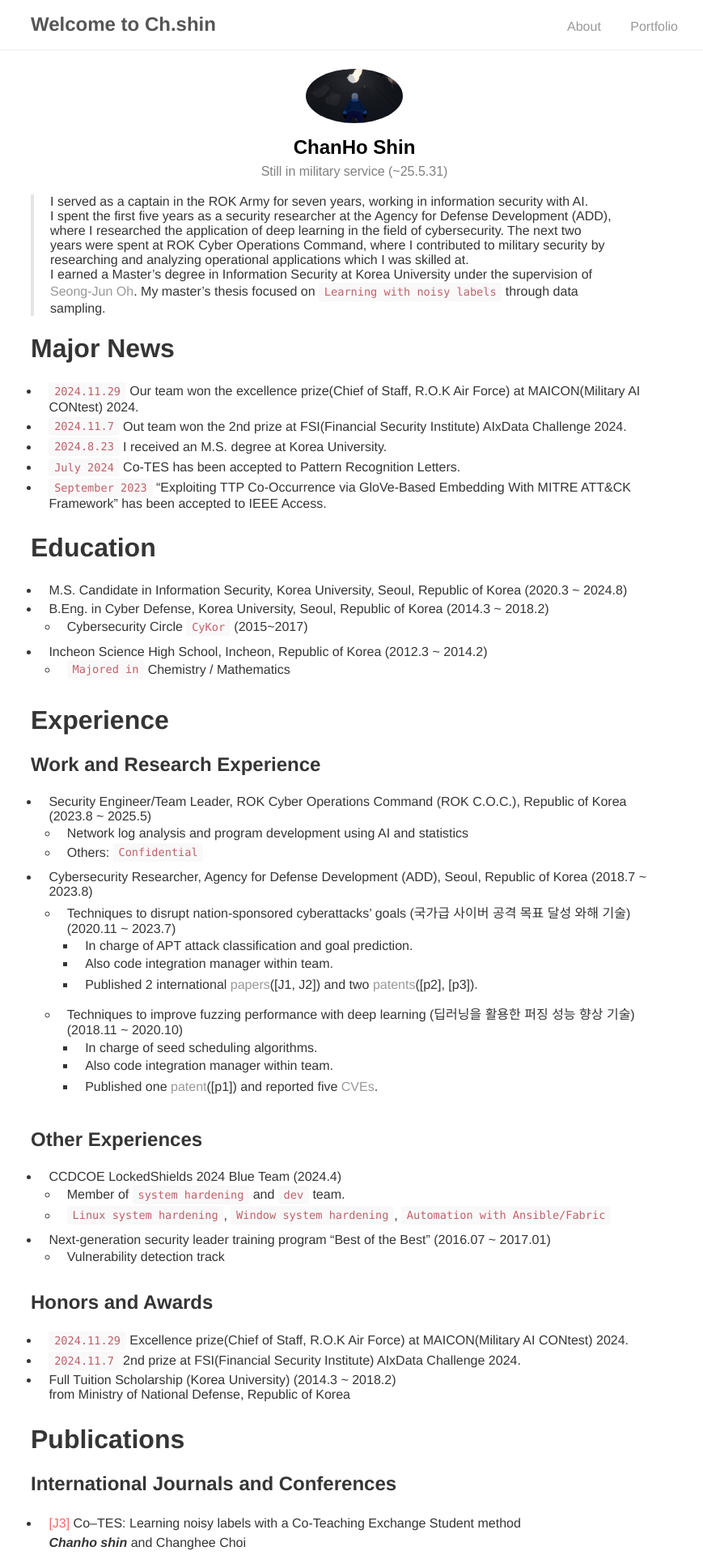
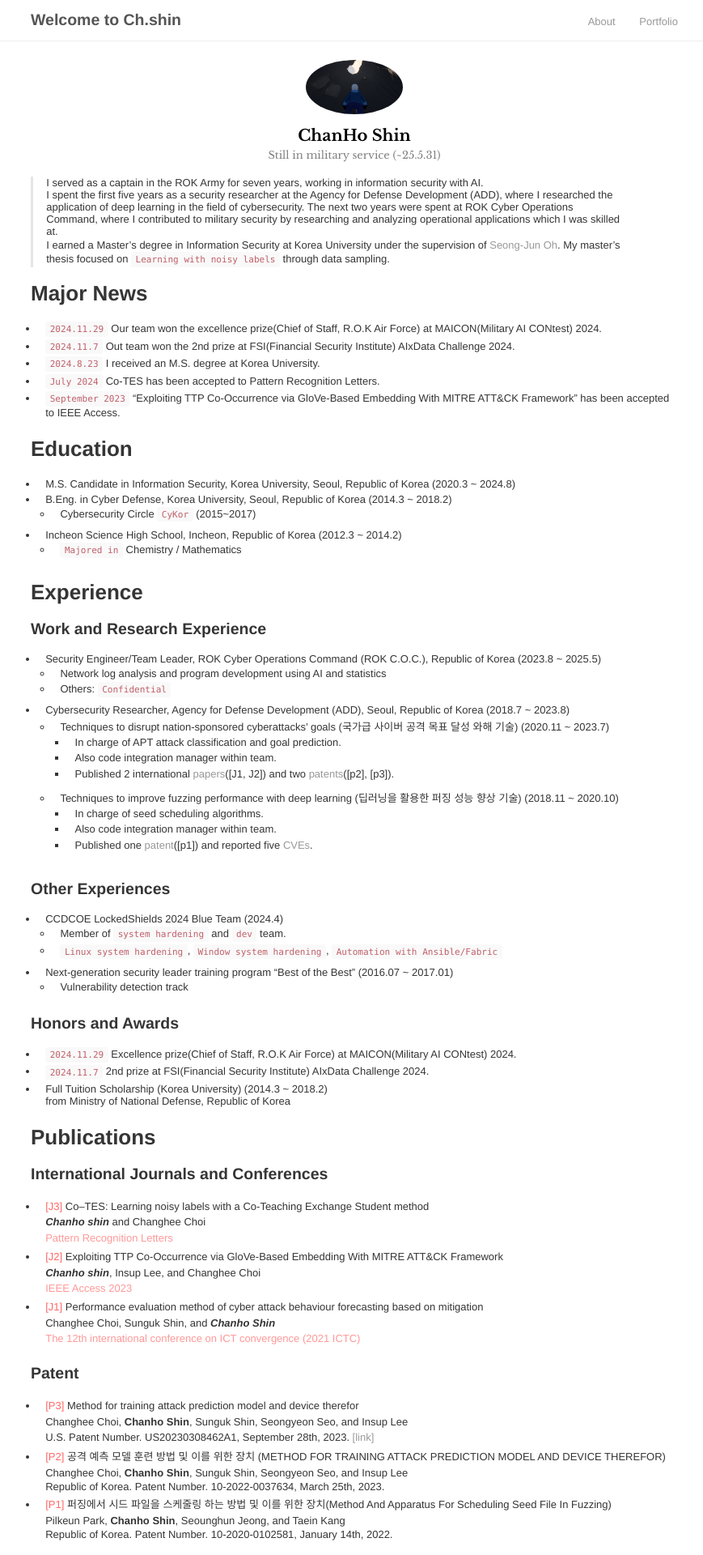
Before and after one commit to SSINsch/ssinsch.github.io, a Jekyll site: the page built from index.md, in a window 1280 px wide. Shown: the top 1920 px of the page at 81% size, without its empty margins (202-1071 px from the left). Built offline with Jekyll 4.4.1, drawn with Linux system fonts in a browser that asks for light colours.

Commit message:
font change

```diff
--- a/_sass/base/_base.scss
+++ b/_sass/base/_base.scss
@@ -12,10 +12,10 @@
 
 html {
   font-family: $serif-primary;
-  font-size: 14px;
+  font-size: 11px;
 
   @media (min-width: 600px) {
-    font-size: 16px;
+    font-size: 13px;
   }
 }
 
--- a/_sass/base/_variables.scss
+++ b/_sass/base/_variables.scss
@@ -10,11 +10,11 @@
 $code-color: #bf616a;
 
 // Fonts
-$calibri: 'Calibri';
 $serif-primary: 'Libre Baskerville', 'Times New Roman', Times, serif;
 $serif-secondary: Palatino, 'Palatino LT STD', 'Palatino Linotype', 'Book Antiqua', 'Georgia', serif;
 $sans-serif: 'Helvetica Neue', 'Segoe UI', Helvetica, Arial, sans-serif;
 $monospaced: Menlo, Monaco, monospace;
+$custom-Font: 'Carlito', 'Nanum Gothic', sans-serif;
 
 @mixin box-sizing($type: border-box) {
   -webkit-box-sizing: $type;
--- a/_sass/main.scss
+++ b/_sass/main.scss
@@ -9,14 +9,4 @@
 @import 'layouts/post';
 @import 'layouts/layout';
 @import 'layouts/footer';
-
-
-@font-face {
-  font-family: 'Carlito';
-  src: url('https://fonts.googleapis.com/css2?family=Carlito:ital,wght@0,400;0,700;1,400;1,700&display=swap');
-  font-weight: normal;
-  font-style: normal;
-}
-body {
-  font-family: 'Carlito', sans-serif;
-}
+@import url('https://fonts.googleapis.com/css2?family=Carlito:ital,wght@0,400;0,700;1,400;1,700&family=Nanum+Gothic&display=swap');
```
